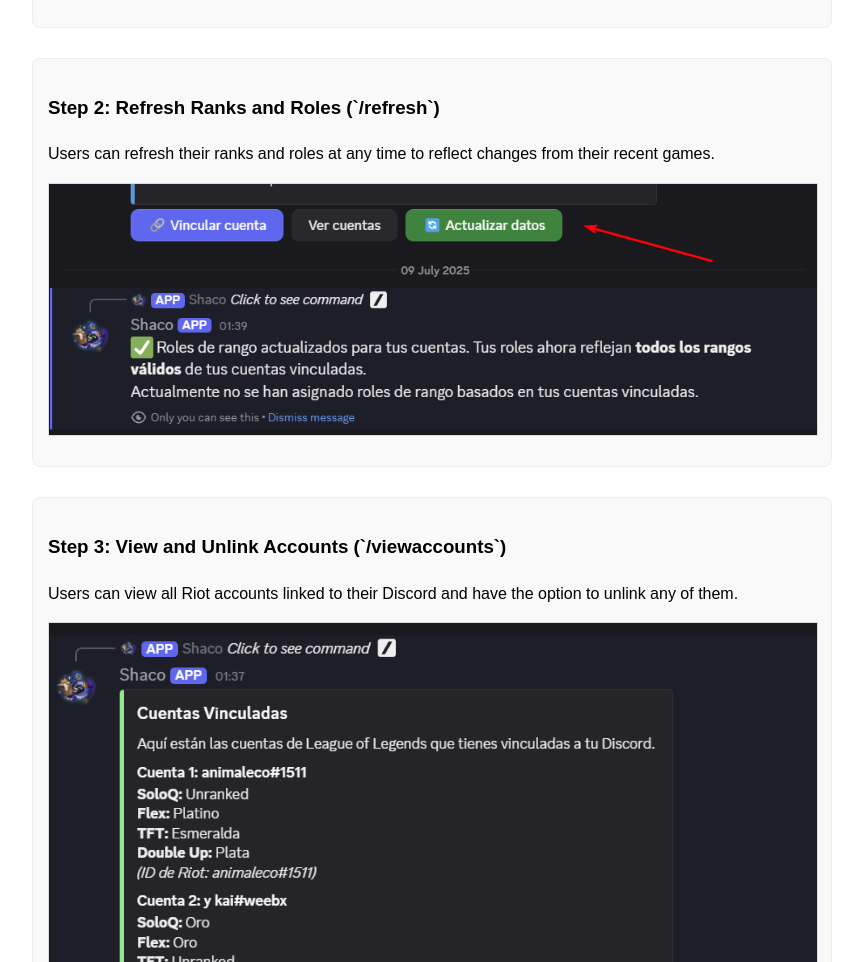
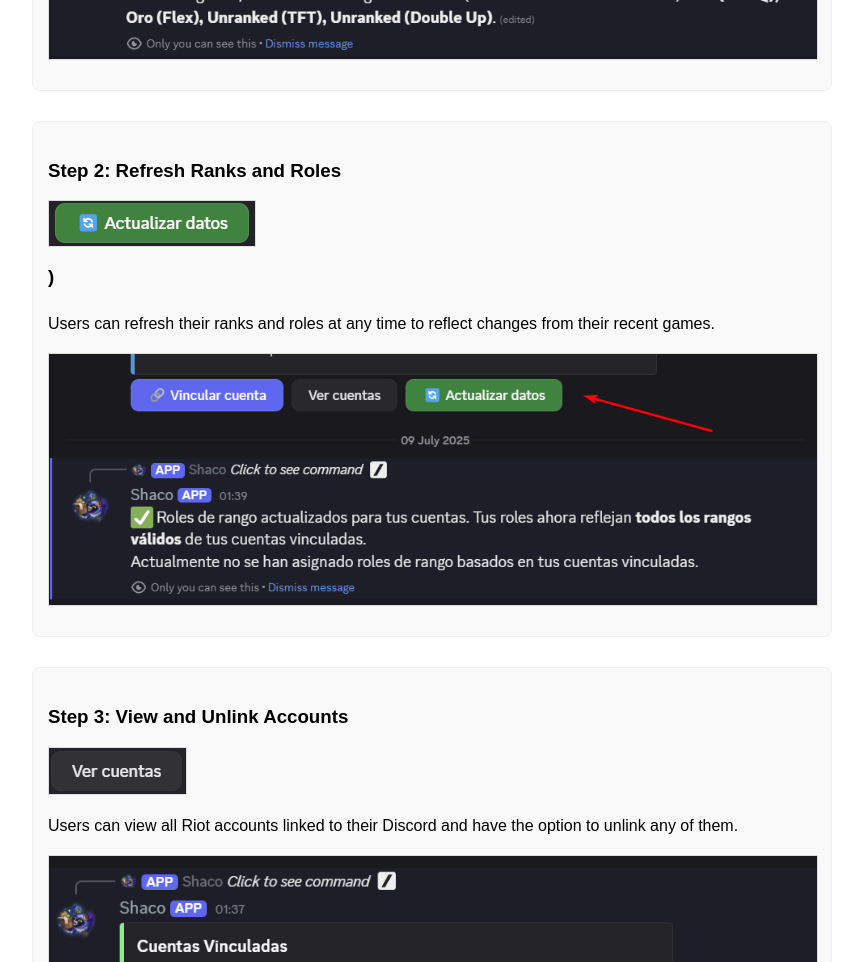
Before and after one commit to p-estor/ranksync-bot, a website: page index.html in a window 1280 px wide. Shown: the part 1838-2800 px from the top of the page, without its empty margins (208-1071 px from the left). Drawn offline with Linux system fonts and the light colour scheme.

Commit message:
Update index.html

```diff
--- a/index.html
+++ b/index.html
@@ -18,7 +18,7 @@
     <h2>User Flow Demonstration</h2>
 
     <div class="step">
-        <h3>Step 1: Link a Riot Games Account (`/vincular`)</h3>
+        <h3>Step 1: Link a Riot Games Account <img src="vincular.png" alt="vincular button"></h3>
         <p>Users initiate the linking process with the <code>/vincular cuenta</code> button, enter their Riot ID, and verify account ownership by changing their summoner icon. Once verified, their ranks are queried, and Discord roles are automatically assigned.</p>
         <p><strong>Command and Input Modal:</strong></p>
         <img src="test.png" alt="Command /vincular and modal">
@@ -29,13 +29,13 @@
         </div>
 
     <div class="step">
-        <h3>Step 2: Refresh Ranks and Roles (`/refresh`)</h3>
+        <h3>Step 2: Refresh Ranks and Roles <img src="actualizar_datos.png" alt="actualizar button">)</h3>
         <p>Users can refresh their ranks and roles at any time to reflect changes from their recent games.</p>
         <img src="refresh.png" alt="Refresh success message">
     </div>
 
     <div class="step">
-        <h3>Step 3: View and Unlink Accounts (`/viewaccounts`)</h3>
+        <h3>Step 3: View and Unlink Accounts <img src="ver_cuentas.png" alt="ver cuentas button"></h3>
         <p>Users can view all Riot accounts linked to their Discord and have the option to unlink any of them.</p>
         <img src="view_accounts.png" alt="Command /viewaccounts">
         <img src="unlink_account_menu_select.png" alt="Unlink selector">
```
